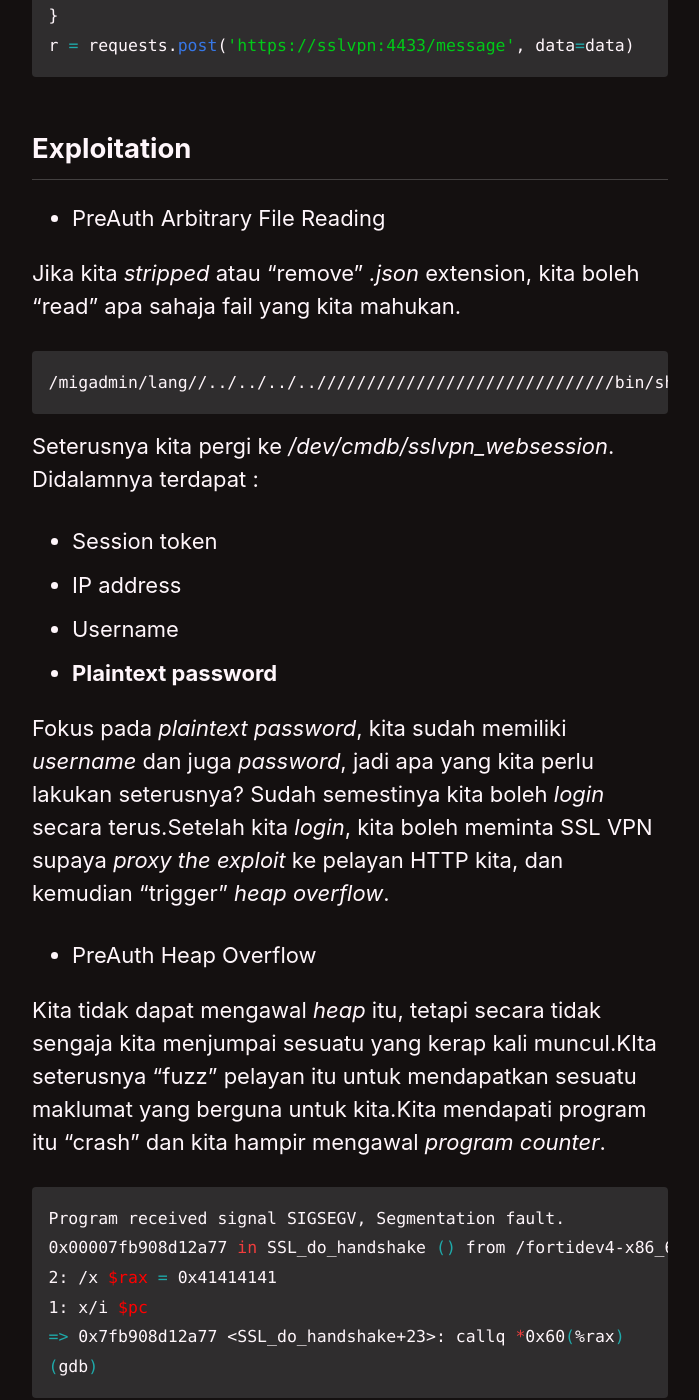
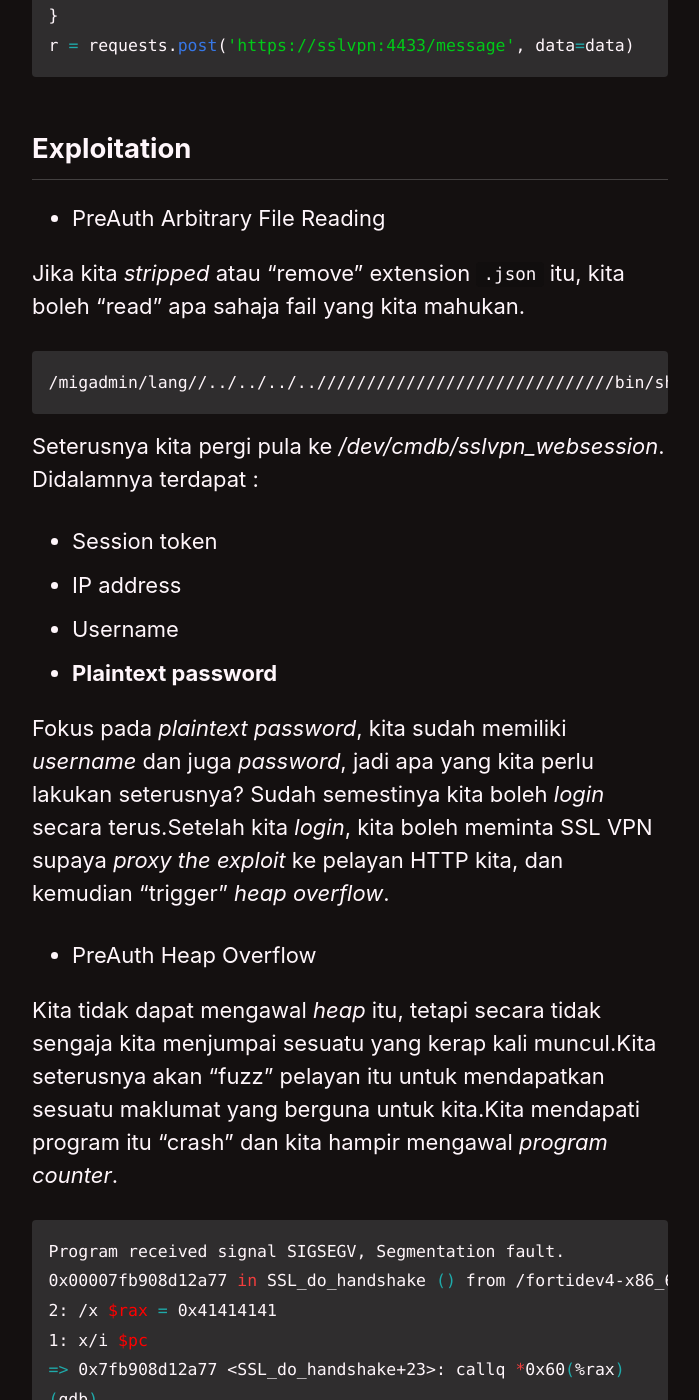
Before and after one commit to faridarif/faridarif.github.io, a Jekyll site: the page built from _posts/2021-04-04-hacking-ssl-vpn-2.md, in a window 1280 px wide and 1400 px high, scrolled down 4212 px. Shown: the whole window, without its empty margins (290-989 px from the left). Built offline with Jekyll 4.4.1, drawn with Linux system fonts in a browser that asks for light colours; cached includes are drawn as plain includes; some of the changed text lies outside the part shown.

Commit message:
Update 2021-04-04-hacking-ssl-vpn-2.md

````diff
--- a/_posts/2021-04-04-hacking-ssl-vpn-2.md
+++ b/_posts/2021-04-04-hacking-ssl-vpn-2.md
@@ -38,11 +38,11 @@ Ketika ia *fetching language file* yang sepadan, ia membina *json file path* den
 snprintf(s, 0x40, "/migadmin/lang/%s.json", lang);
 ```
 
-Tiada perlindungan (protection), tetapi *file extension* bertambah secara automatik.Kita hanya boleh membaca fail *json*.Namun, kita boleh *abuse* ciri *snprintf* ini.Menurut laman *man*, ianya 	*writes at most size-1* pada *output string*.Oleh itu, kita hanya perlu "overflow" *buffer size* dan kemudiannya *.json* extension akan "stripped" dan seterusnya membolehkan kita untuk membaca apa sahaja fail yang kita kehendaki.
+Tiada perlindungan (protection), tetapi *file extension* `.json` itu diletakkan secara automatik.Kita hanya boleh membaca fail *json* sahaja.Namun, kita boleh *abuse* ciri *snprintf* ini.Menurut laman *man*, ianya 	*writes at most size-1* pada *output string*.Oleh itu, kita hanya perlu "overflow" *buffer size* dan kemudiannya *.json* extension itu akan "stripped" dan seterusnya membolehkan kita untuk membaca apa sahaja fail yang kita kehendaki.
 
 - PreAuth Heap Overflow
 
-Ketika mengekodkan kod entiti HTML, terdapat 2 peringkat.Pelayan terlebih dahulu mengira (calculate) panjang *buffer* yang diperlukan untuk *encoded string*.Kemudian ia dikod ke dalam *buffer*.Pada peringkat pengiraan, sebagai contoh, *encode string* bagi `<` adalah `&#60;` dan ini harus menepati 5 *bytes*.Sekiranya ia bertemu dengan sesuatu yang bermula dengan `&#` seperti `&#60;` , ia akan menganggap bahawa ada *token* yang sudah dikodkan dan menghitung panjangnya secara terus seperti ini :
+Ketika mengekodkan kod entiti HTML, terdapat 2 peringkat.Pelayan terlebih dahulu mengira (calculate) panjang *buffer* yang diperlukan untuk *encoded string*.Kemudian ia dikod ke dalam *buffer*.Pada peringkat pengiraan, sebagai contoh, *encode string* bagi `<` adalah `&#60;` dan ini harus menepati 5 *bytes*.Sekiranya ia bertemu dengan sesuatu yang bermula dengan `&#` seperti `&#60;` , ia akan menganggap bahawa terdapat *token* yang sudah dikodkan dan menghitung panjangnya secara terus seperti ini :
 
 ```bash
 c = token[idx];
@@ -88,13 +88,13 @@ r = requests.post('https://sslvpn:4433/message', data=data)
 
 - PreAuth Arbitrary File Reading
 
-Jika kita *stripped* atau "remove" *.json* extension, kita boleh "read" apa sahaja fail yang kita mahukan.
+Jika kita *stripped* atau "remove" extension `.json` itu, kita boleh "read" apa sahaja fail yang kita mahukan.
 
 ```
 /migadmin/lang//../../../..//////////////////////////////bin/sh
 ```
 
-Seterusnya kita pergi ke */dev/cmdb/sslvpn\_websession*. Didalamnya terdapat :
+Seterusnya kita pergi pula ke */dev/cmdb/sslvpn\_websession*. Didalamnya terdapat :
 
 - Session token
 - IP address
@@ -105,7 +105,7 @@ Fokus pada *plaintext password*, kita sudah memiliki *username* dan juga *passwo
 
 - PreAuth Heap Overflow
 
-Kita tidak dapat mengawal *heap* itu, tetapi secara tidak sengaja kita menjumpai sesuatu yang kerap kali muncul.KIta seterusnya "fuzz" pelayan itu untuk mendapatkan sesuatu maklumat yang berguna untuk kita.Kita mendapati program itu "crash" dan kita hampir mengawal *program counter*.
+Kita tidak dapat mengawal *heap* itu, tetapi secara tidak sengaja kita menjumpai sesuatu yang kerap kali muncul.Kita seterusnya akan "fuzz" pelayan itu untuk mendapatkan sesuatu maklumat yang berguna untuk kita.Kita mendapati program itu "crash" dan kita hampir mengawal *program counter*.
 
 ```bash
 Program received signal SIGSEGV, Segmentation fault.
@@ -140,7 +140,7 @@ int SSL_do_handshake(SSL *s)
 }
 ```
 
-Jadi, kita *overwrite function table* dalam *struct SSL* yang dikenali sebagai *method* dan apabila program itu cuba untuk "execute" `s->method->ssl_renegotiate_check(s, 0);` , ia akan "crash".Kita tujukan *SSL structure* dengan lambakan *normal request* kepada *heap* dan kemudiannya *overflow*  SSL structure itu.
+Jadi, kita perlu *overwrite function table* dalam *struct SSL* yang dikenali sebagai *method* dan apabila program itu cuba untuk "execute" `s->method->ssl_renegotiate_check(s, 0);` , ia akan "crash".Oleh itu,ita tujukan *SSL structure* dengan lambakan *normal request* kepada *heap* dan kemudiannya *overflow*  SSL structure itu.
 
 ![enter image description here](https://raw.githubusercontent.com/faridarif/faridarif.github.io/master/images/ssl-structure.png){: .align-center}
 
````
Also changed, not shown: other parts of _posts/2021-04-04-hacking-ssl-vpn-2.md (+3 -3 lines).
